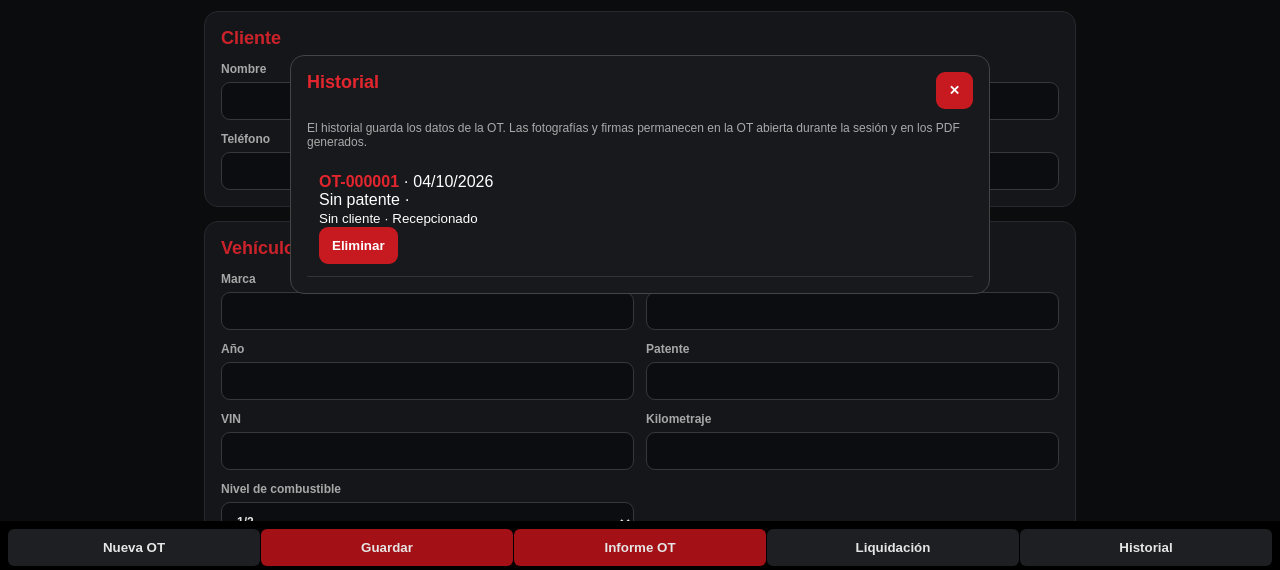
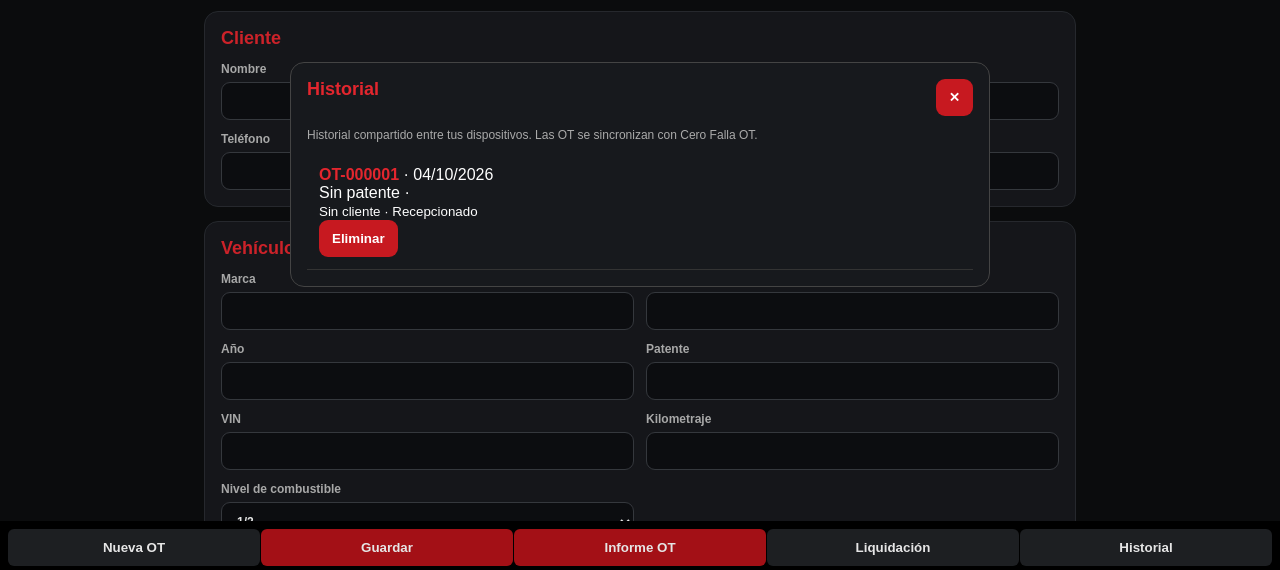
Before and after one commit to jaitromi-crypto/ORDEN-CEROFALLA, a plain HTML site: page index.html in a window 1280 px wide. Both pictures are taken after a click on the button "Historial". Shown: the part 226-796 px from the top of the page. Drawn offline with nearby package versions, Linux system fonts and the light colour scheme; no server answers.

Commit message:
Update OT app for shared cloud history

```diff
--- a/index.html
+++ b/index.html
@@ -3,7 +3,7 @@
 <head>
 <meta charset="utf-8"><meta name="viewport" content="width=device-width,initial-scale=1,viewport-fit=cover">
 <title>Orden de Trabajo | Cero Falla</title>
-<meta name="app-version" content="7">
+<meta name="app-version" content="8">
 <link rel="stylesheet" href="styles.css">
 <script src="https://cdnjs.cloudflare.com/ajax/libs/jspdf/2.5.1/jspdf.umd.min.js"></script>
 </head>
@@ -60,6 +60,6 @@
 <button id="newOT">Nueva OT</button><button id="save">Guardar</button><button id="pdf">Informe OT</button><button id="cuentaPdf">Liquidación</button><button id="history">Historial</button>
 </nav>
 
-<dialog id="histDlg"><div class="dlgHead"><h2>Historial</h2><button id="closeHist">✕</button></div><p class="hint">El historial guarda los datos de la OT. Las fotografías y firmas permanecen en la OT abierta durante la sesión y en los PDF generados.</p><div id="histList"></div></dialog>
+<dialog id="histDlg"><div class="dlgHead"><h2>Historial</h2><button id="closeHist">✕</button></div><p class="hint">Historial compartido entre tus dispositivos. Las OT se sincronizan con Cero Falla OT.</p><div id="histList"></div></dialog>
 <script src="app.js"></script>
 </body></html>
```
